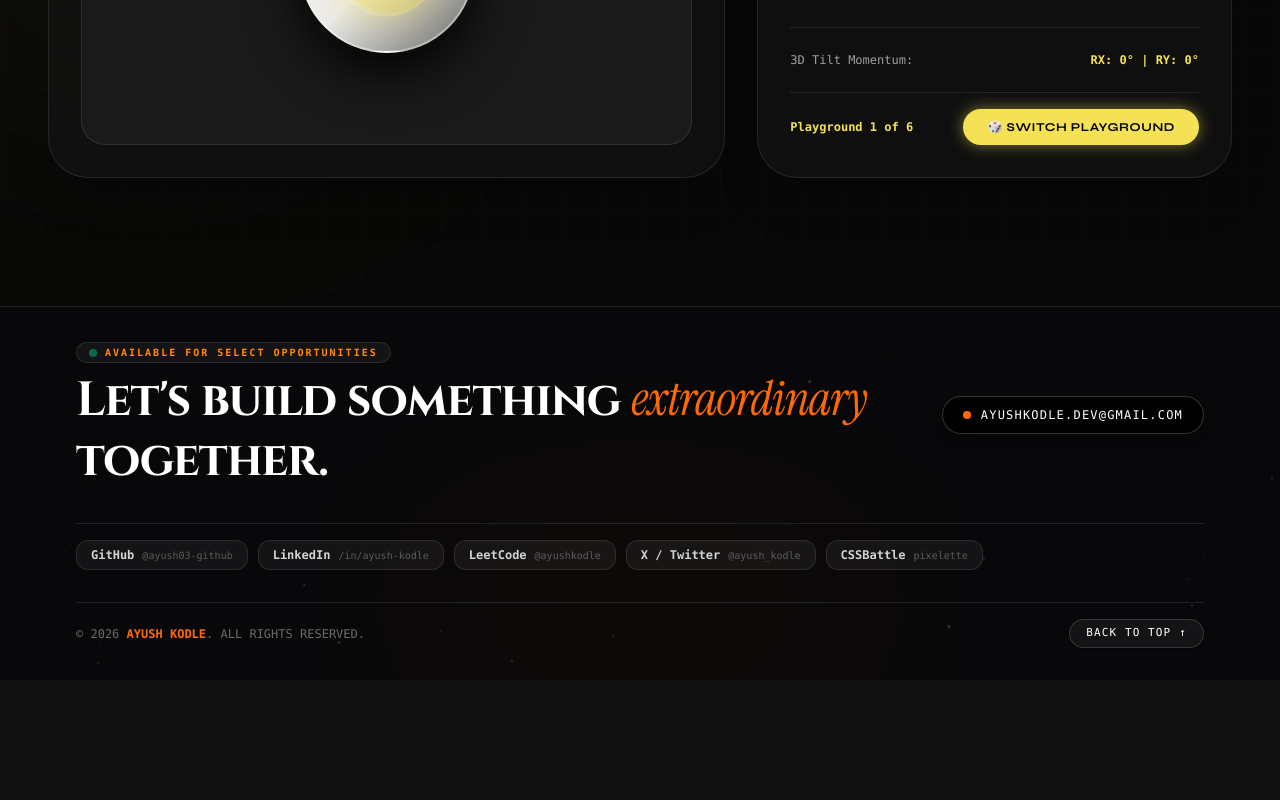
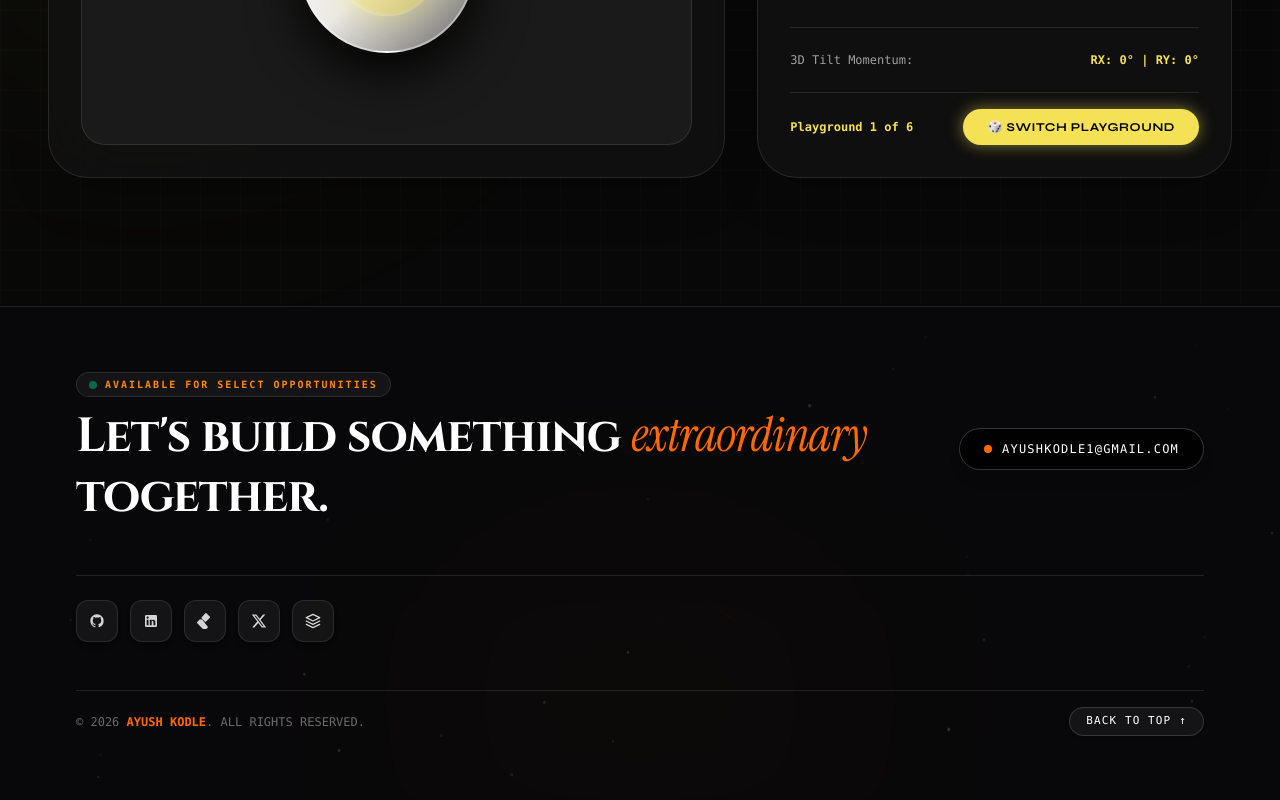
Before and after one commit to ayush03-github/anti-port, a Next.js app: page / in a window 1280 px wide. Shown: the part 7806-8606 px from the top of the page. Before the commit the page ends 8486 px from the top, so only its background shows below. Built offline with nearby package versions, Linux system fonts and the light colour scheme.

Commit message:
Update email to ayushkodle1@gmail.com, increase vertical height to py-12 md:py-16, and transform social links into minimal SVG icon buttons with tooltips

```diff
--- a/src/components/Footer.tsx
+++ b/src/components/Footer.tsx
@@ -4,11 +4,56 @@ import { motion } from 'framer-motion';
 import { useEffect, useRef, useState } from 'react';
 
 const socialLinks = [
-  { name: 'GitHub', href: 'https://github.com/ayush03-github', tag: '@ayush03-github' },
-  { name: 'LinkedIn', href: 'https://linkedin.com/in/ayush-kodle', tag: '/in/ayush-kodle' },
-  { name: 'LeetCode', href: 'https://leetcode.com/ayushkodle', tag: '@ayushkodle' },
-  { name: 'X / Twitter', href: 'https://twitter.com/ayush_kodle', tag: '@ayush_kodle' },
-  { name: 'CSSBattle', href: 'https://cssbattle.dev/player/pixelette', tag: 'pixelette' }
+  {
+    name: 'GitHub',
+    href: 'https://github.com/ayush03-github',
+    tag: '@ayush03-github',
+    icon: (
+      <svg className="w-4 h-4 fill-current" viewBox="0 0 24 24">
+        <path fillRule="evenodd" clipRule="evenodd" d="M12 2C6.477 2 2 6.484 2 12.017c0 4.425 2.865 8.18 6.839 9.504.5.092.682-.217.682-.483 0-.237-.008-.868-.013-1.703-2.782.605-3.369-1.343-3.369-1.343-.454-1.158-1.11-1.466-1.11-1.466-.908-.62.069-.608.069-.608 1.003.07 1.53 1.032 1.53 1.032.892 1.53 2.341 1.088 2.91.832.092-.647.35-1.088.636-1.338-2.22-.253-4.555-1.113-4.555-4.951 0-1.093.39-1.988 1.029-2.688-.103-.253-.446-1.272.098-2.65 0 0 .84-.27 2.75 1.026A9.564 9.564 0 0112 6.844c.85.004 1.705.115 2.504.337 1.909-1.296 2.747-1.027 2.747-1.027.546 1.379.202 2.398.1 2.651.64.7 1.028 1.595 1.028 2.688 0 3.848-2.339 4.695-4.566 4.943.359.309.678.92.678 1.855 0 1.338-.012 2.419-.012 2.747 0 .268.18.58.688.482A10.019 10.019 0 0022 12.017C22 6.484 17.522 2 12 2z" />
+      </svg>
+    )
+  },
+  {
+    name: 'LinkedIn',
+    href: 'https://linkedin.com/in/ayush-kodle',
+    tag: '/in/ayush-kodle',
+    icon: (
+      <svg className="w-4 h-4 fill-current" viewBox="0 0 24 24">
+        <path d="M19 3a2 2 0 0 1 2 2v14a2 2 0 0 1-2 2H5a2 2 0 0 1-2-2V5a2 2 0 0 1 2-2h14m-.5 15.5v-5.3a3.26 3.26 0 0 0-3.26-3.26c-.85 0-1.84.52-2.28 1.3v-1.11h-2.79v8.37h2.79v-4.93c0-.77.62-1.4 1.39-1.4a1.4 1.4 0 0 1 1.4 1.4v4.93h2.75M6.88 8.56a1.68 1.68 0 0 0 1.68-1.68c0-.93-.75-1.69-1.68-1.69a1.69 1.69 0 0 0-1.69 1.69c0 .93.76 1.68 1.69 1.68m1.39 9.94v-8.37H5.5v8.37h2.77z" />
+      </svg>
+    )
+  },
+  {
+    name: 'LeetCode',
+    href: 'https://leetcode.com/ayushkodle',
+    tag: '@ayushkodle',
+    icon: (
+      <svg className="w-4 h-4 fill-current" viewBox="0 0 24 24">
+        <path d="M13.483 0a1.374 1.374 0 0 0-.961.438L7.116 6.226a1.374 1.374 0 0 0-.012 1.939l4.57 4.673a1.374 1.374 0 0 0 1.96 0l5.406-5.52a1.374 1.374 0 0 0 .012-1.939l-4.57-4.673A1.374 1.374 0 0 0 13.483 0zm-7.61 9.873a1.374 1.374 0 0 0-1.96 0l-3.48 3.553a1.374 1.374 0 0 0 0 1.939l10.02 10.24a1.374 1.374 0 0 0 1.96 0l3.48-3.552a1.374 1.374 0 0 0 0-1.94L7.834 9.873z" />
+      </svg>
+    )
+  },
+  {
+    name: 'X / Twitter',
+    href: 'https://twitter.com/ayush_kodle',
+    tag: '@ayush_kodle',
+    icon: (
+      <svg className="w-4 h-4 fill-current" viewBox="0 0 24 24">
+        <path d="M18.244 2.25h3.308l-7.227 8.26 8.502 11.24H16.17l-5.214-6.817L4.99 21.75H1.68l7.73-8.835L1.254 2.25H8.08l4.713 6.231zm-1.161 17.52h1.833L7.084 4.126H5.117z" />
+      </svg>
+    )
+  },
+  {
+    name: 'CSSBattle',
+    href: 'https://cssbattle.dev/player/pixelette',
+    tag: 'pixelette',
+    icon: (
+      <svg className="w-4 h-4 fill-current" viewBox="0 0 24 24">
+        <path d="M12 2L2 7l10 5 10-5-10-5zM2 17l10 5 10-5M2 12l10 5 10-5" stroke="currentColor" strokeWidth="2" strokeLinecap="round" strokeLinejoin="round" fill="none" />
+      </svg>
+    )
+  }
 ];
 
 export default function Footer() {
@@ -24,7 +69,7 @@ export default function Footer() {
 
     let animId: number;
     let width = (canvas.width = canvas.parentElement?.clientWidth || window.innerWidth);
-    let height = (canvas.height = canvas.parentElement?.clientHeight || 240);
+    let height = (canvas.height = canvas.parentElement?.clientHeight || 320);
 
     const handleResize = () => {
       if (!canvas || !canvas.parentElement) return;
@@ -33,9 +78,9 @@ export default function Footer() {
     };
     window.addEventListener('resize', handleResize);
 
-    // Generate 35 Subtle Stars
+    // Generate 40 Subtle Stars
     const stars: Array<{ x: number; y: number; radius: number; alpha: number; twinkleSpeed: number; maxAlpha: number }> = [];
-    for (let i = 0; i < 35; i++) {
+    for (let i = 0; i < 40; i++) {
       stars.push({
         x: Math.random() * width,
         y: Math.random() * height,
@@ -60,7 +105,7 @@ export default function Footer() {
         alpha: 0.35
       });
     };
-    const meteorInterval = setInterval(spawnMeteor, 7000);
+    const meteorInterval = setInterval(spawnMeteor, 6500);
 
     const render = () => {
       ctx.clearRect(0, 0, width, height);
@@ -118,7 +163,7 @@ export default function Footer() {
   }, []);
 
   const handleCopyEmail = () => {
-    navigator.clipboard.writeText('ayushkodle.dev@gmail.com');
+    navigator.clipboard.writeText('ayushkodle1@gmail.com');
     setCopied(true);
     setTimeout(() => setCopied(false), 2500);
   };
@@ -128,28 +173,28 @@ export default function Footer() {
   };
 
   return (
-    <footer className="relative w-full bg-[#08080a] dark:bg-[#08080a] light:bg-[#f8f9fa] text-white dark:text-white light:text-slate-900 border-t border-white/10 dark:border-white/10 light:border-slate-300 py-6 md:py-8 px-4 sm:px-6 md:px-10 overflow-hidden transition-colors duration-300">
+    <footer className="relative w-full bg-[#08080a] dark:bg-[#08080a] light:bg-[#f8f9fa] text-white dark:text-white light:text-slate-900 border-t border-white/10 dark:border-white/10 light:border-slate-300 py-12 md:py-16 px-4 sm:px-6 md:px-10 overflow-hidden transition-colors duration-300">
 
       {/* CANVAS BACKGROUND */}
       <canvas ref={canvasRef} className="absolute inset-0 w-full h-full pointer-events-none z-0 opacity-40 dark:opacity-40 light:opacity-20" />
 
       {/* Ambient Radial Lighting */}
       <div className="absolute inset-0 z-0 pointer-events-none">
-        <div className="absolute bottom-0 left-1/2 -translate-x-1/2 w-[500px] h-[150px] bg-orange-500/5 dark:bg-orange-500/5 light:bg-amber-500/10 blur-[120px] rounded-full" />
+        <div className="absolute bottom-0 left-1/2 -translate-x-1/2 w-[500px] h-[200px] bg-orange-500/5 dark:bg-orange-500/5 light:bg-amber-500/10 blur-[140px] rounded-full" />
       </div>
 
-      <div className="relative z-10 max-w-[94%] mx-auto flex flex-col justify-between gap-6 md:gap-8">
+      <div className="relative z-10 max-w-[94%] mx-auto flex flex-col justify-between gap-10 md:gap-12">
 
         {/* TOP ROW: HEADLINE & EMAIL CTA */}
         <div className="flex flex-col md:flex-row md:items-center justify-between gap-8 md:gap-16">
 
-          <div className="space-y-1.5">
-            <div className="inline-flex items-center gap-2 px-3 py-0.5 rounded-full bg-white/5 dark:bg-white/5 light:bg-amber-100/80 border border-white/10 dark:border-white/10 light:border-amber-300 font-mono text-[10px] uppercase tracking-[0.2em] text-orange-400 dark:text-orange-400 light:text-amber-700 font-bold">
+          <div className="space-y-2">
+            <div className="inline-flex items-center gap-2 px-3 py-1 rounded-full bg-white/5 dark:bg-white/5 light:bg-amber-100/80 border border-white/10 dark:border-white/10 light:border-amber-300 font-mono text-[10px] uppercase tracking-[0.2em] text-orange-400 dark:text-orange-400 light:text-amber-700 font-bold">
               <span className="w-2 h-2 rounded-full bg-emerald-500 animate-pulse" />
               <span>Available for select opportunities</span>
             </div>
 
-            <h2 className="text-xl sm:text-3xl md:text-4xl lg:text-5xl font-bold tracking-tight font-cinzel leading-tight">
+            <h2 className="text-2xl sm:text-4xl md:text-5xl font-bold tracking-tight font-cinzel leading-tight">
               Let&apos;s build something <span className="text-orange-500 dark:text-orange-500 light:text-amber-600 italic font-instrument font-normal">extraordinary</span> together.
             </h2>
           </div>
@@ -159,29 +204,36 @@ export default function Footer() {
             onClick={handleCopyEmail}
             whileHover={{ scale: 1.03 }}
             whileTap={{ scale: 0.97 }}
-            className="self-start md:self-auto px-5 py-2.5 rounded-full bg-black/80 dark:bg-black/80 light:bg-white border border-white/20 dark:border-white/20 light:border-slate-300 text-white dark:text-white light:text-slate-900 font-mono text-xs uppercase tracking-widest hover:border-orange-500 hover:text-orange-400 transition-all cursor-pointer shadow-lg backdrop-blur-md flex items-center gap-2.5 shrink-0 group"
+            className="self-start md:self-auto px-6 py-3 rounded-full bg-black/80 dark:bg-black/80 light:bg-white border border-white/20 dark:border-white/20 light:border-slate-300 text-white dark:text-white light:text-slate-900 font-mono text-xs uppercase tracking-widest hover:border-orange-500 hover:text-orange-400 transition-all cursor-pointer shadow-lg backdrop-blur-md flex items-center gap-2.5 shrink-0 group"
           >
             <span className="w-2 h-2 rounded-full bg-orange-500 group-hover:animate-ping" />
-            <span>{copied ? '✓ Email Copied!' : 'ayushkodle.dev@gmail.com'}</span>
+            <span>{copied ? '✓ Email Copied!' : 'ayushkodle1@gmail.com'}</span>
           </motion.button>
 
         </div>
 
-        {/* MIDDLE ROW: SOCIAL LINKS BAR */}
-        <div className="pt-4 border-t border-white/10 dark:border-white/10 light:border-slate-300 flex flex-wrap items-center justify-between gap-4">
+        {/* MIDDLE ROW: SLEEK SOCIAL ICON BUTTONS */}
+        <div className="pt-6 border-t border-white/10 dark:border-white/10 light:border-slate-300 flex flex-wrap items-center justify-between gap-4">
 
-          <div className="flex flex-wrap gap-2.5">
+          {/* Minimalist Social Icon Buttons */}
+          <div className="flex items-center gap-3">
             {socialLinks.map((item) => (
               <motion.a
                 key={item.name}
                 href={item.href}
                 target="_blank"
                 rel="noopener noreferrer"
-                whileHover={{ y: -2 }}
-                className="px-3.5 py-1.5 rounded-xl bg-white/5 dark:bg-white/5 light:bg-white border border-white/10 dark:border-white/10 light:border-slate-300 font-mono text-xs text-neutral-300 dark:text-neutral-300 light:text-slate-700 hover:border-orange-500/50 hover:text-orange-400 transition-all flex items-center gap-2"
+                whileHover={{ y: -3, scale: 1.1 }}
+                whileTap={{ scale: 0.95 }}
+                className="relative p-3 rounded-xl bg-white/5 dark:bg-white/5 light:bg-white border border-white/10 dark:border-white/10 light:border-slate-300 text-neutral-300 dark:text-neutral-300 light:text-slate-700 hover:text-orange-400 hover:border-orange-500/50 transition-all shadow-md group"
+                aria-label={item.name}
               >
-                <span className="font-semibold">{item.name}</span>
-                <span className="text-white/30 dark:text-white/30 light:text-slate-400 text-[10px]">{item.tag}</span>
+                {item.icon}
+
+                {/* Minimalist Tooltip on Hover */}
+                <span className="absolute -top-9 left-1/2 -translate-x-1/2 px-2.5 py-1 rounded-md bg-black/90 text-white text-[10px] font-mono whitespace-nowrap opacity-0 group-hover:opacity-100 transition-opacity pointer-events-none border border-white/10 shadow-lg">
+                  {item.name}
+                </span>
               </motion.a>
             ))}
           </div>
```
